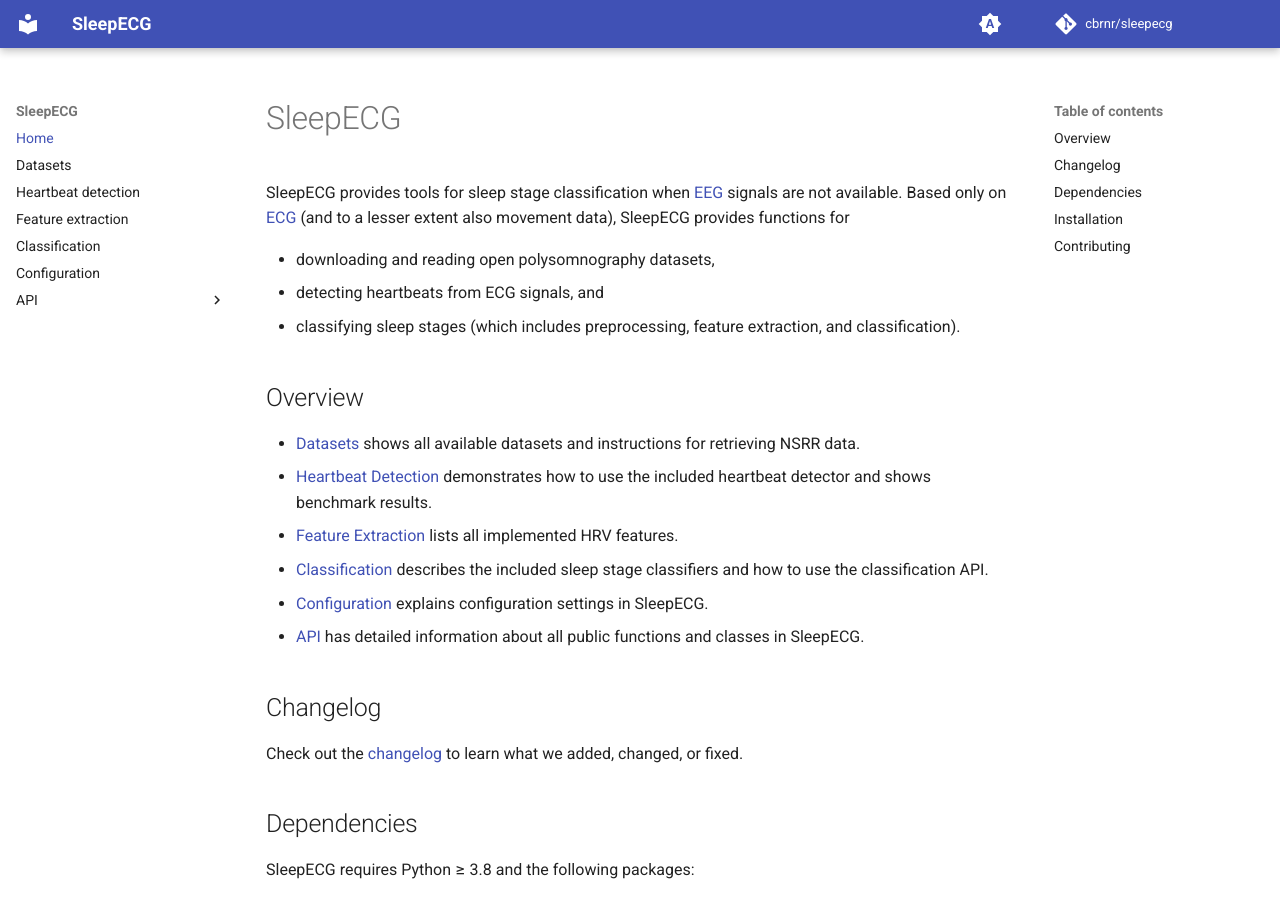
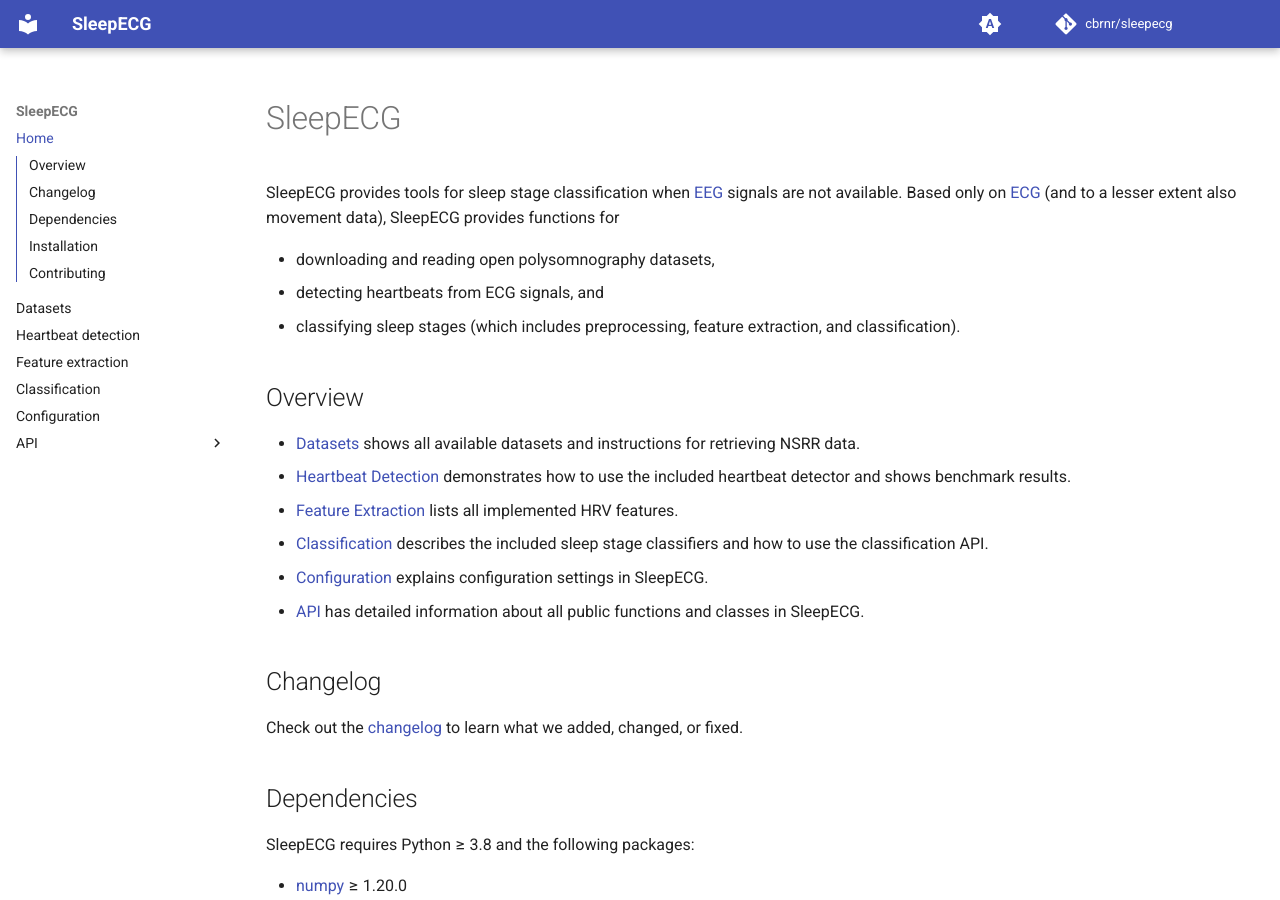
Before and after one commit to cbrnr/sleepecg, an MkDocs documentation site: the page built from docs/index.md, in a window 1280 px wide and 900 px high. Built offline with MkDocs 1.6.1 and Material for MkDocs 9.7.7, drawn with Linux system fonts in a browser that asks for light colours; comment, search, counter and statistics services are not loaded.

Commit message:
Try different feature

```diff
--- a/mkdocs.yml
+++ b/mkdocs.yml
@@ -37,8 +37,8 @@ theme:
       toggle:
         icon: material/brightness-4
         name: Switch to dark theme
-  hide:
-    - toc
+  features:
+    - toc.integrate
 plugins:
   - mkdocstrings:
       handlers:
```
